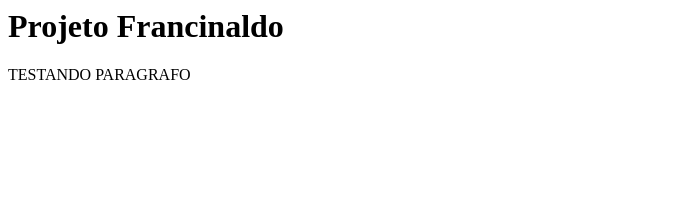
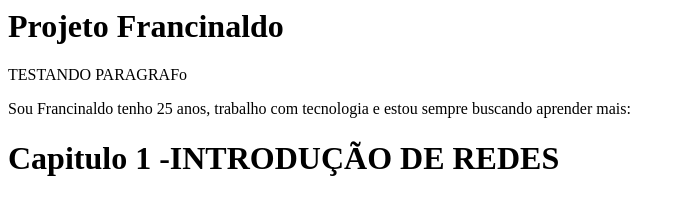
Before and after one commit to francinaldojuniorxd/cursogit2, a plain HTML site: page index.html in a window 1280 px wide. Shown: the whole page, without its empty margins (0-681 px from the left). Drawn offline with Linux system fonts and the light colour scheme.

Commit message:
ADICIONAR TEXTO DE INTRODUÇÃO

```diff
--- a/index.html
+++ b/index.html
@@ -3,6 +3,8 @@
     </head>
     <body>
         <h1>Projeto Francinaldo</h1>
-        <p>TESTANDO PARAGRAFO</p>
+        <p>TESTANDO PARAGRAFo</p>
+        <p> Sou Francinaldo tenho 25 anos, trabalho com tecnologia e estou sempre buscando aprender mais:</p>
+        <h1> Capitulo 1 -INTRODUÇÃO DE REDES</h1>
     </body>
 </html>
```
